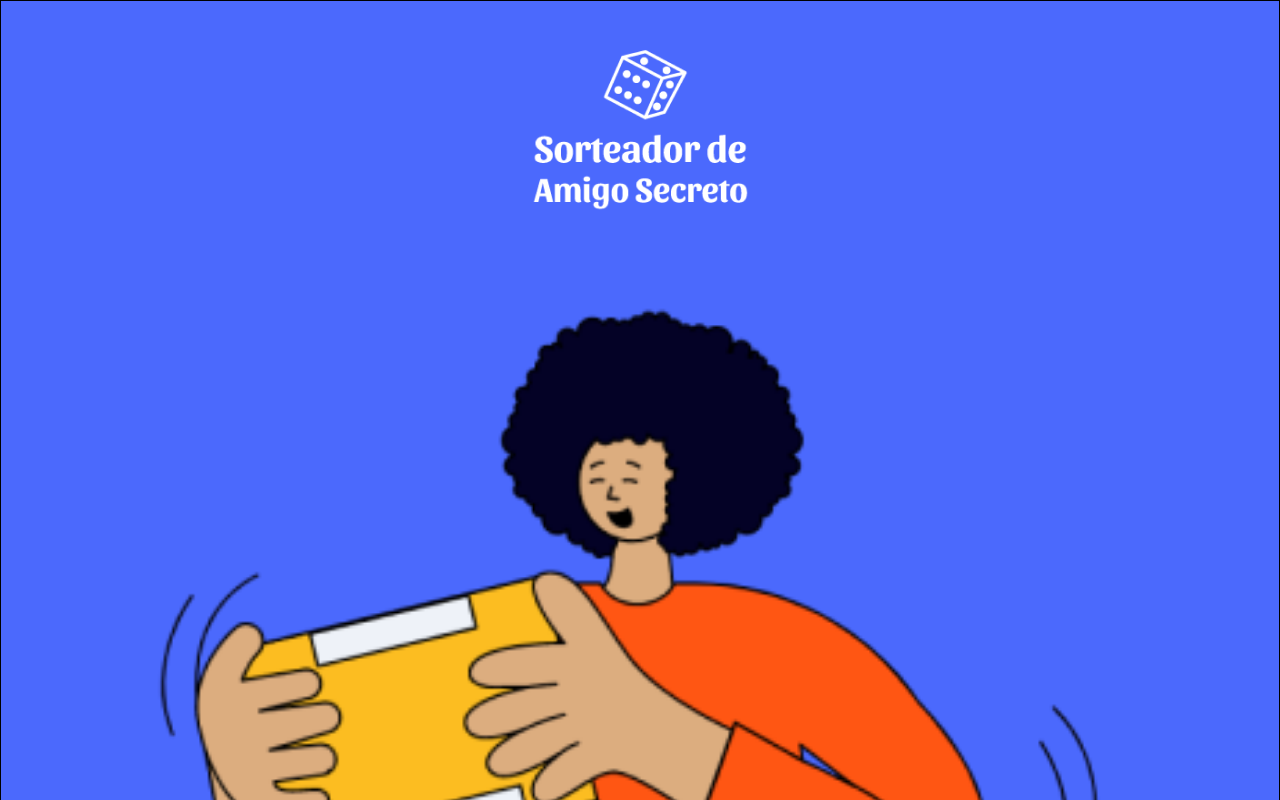
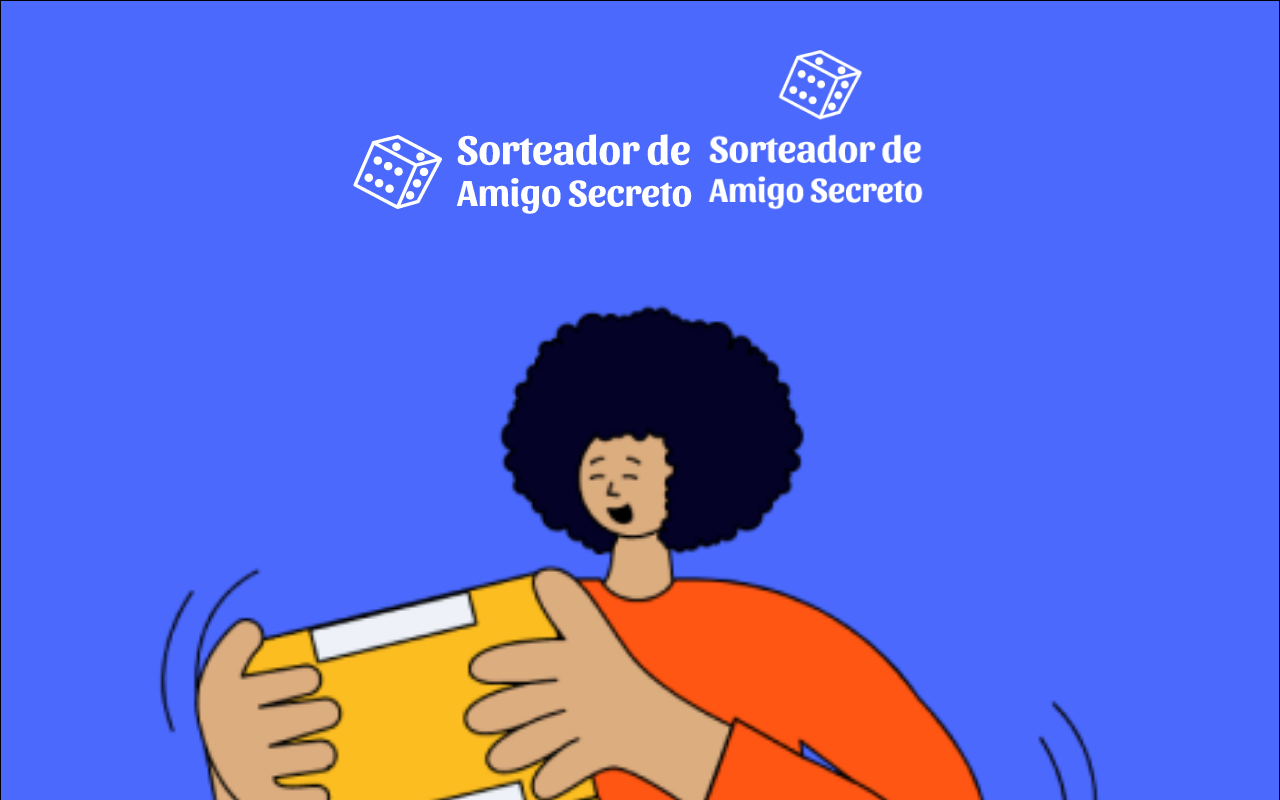
Before and after one commit to Melksedeque/amigo-secreto, a React (Vite) app: page / in a window 1280 px wide. Shown: the top 800 px of the page. Built offline with nearby package versions, Linux system fonts and the light colour scheme.

Commit message:
Componente de Logo com as duas versões

```diff
--- a/src/components/Logo/index.tsx
+++ b/src/components/Logo/index.tsx
@@ -3,7 +3,16 @@ import styles from './Logo.module.scss'
 export default function Logo() {
   return (
     <div className={styles.logo}>
-      <h1><img src="/images/logo-pequeno.png" alt="Logo do Sorteador de Amigo Secreto" /></h1>
+      <img
+        src="/images/logo.png"
+        alt="Logo do Sorteador de Amigo Secreto"
+        className={styles.logoDesktop}
+      />
+      <img
+        src="/images/logo-pequeno.png"
+        alt="Logo do Sorteador de Amigo Secreto"
+        className={styles.logoMobile}
+      />
     </div>
   )
 }
```
